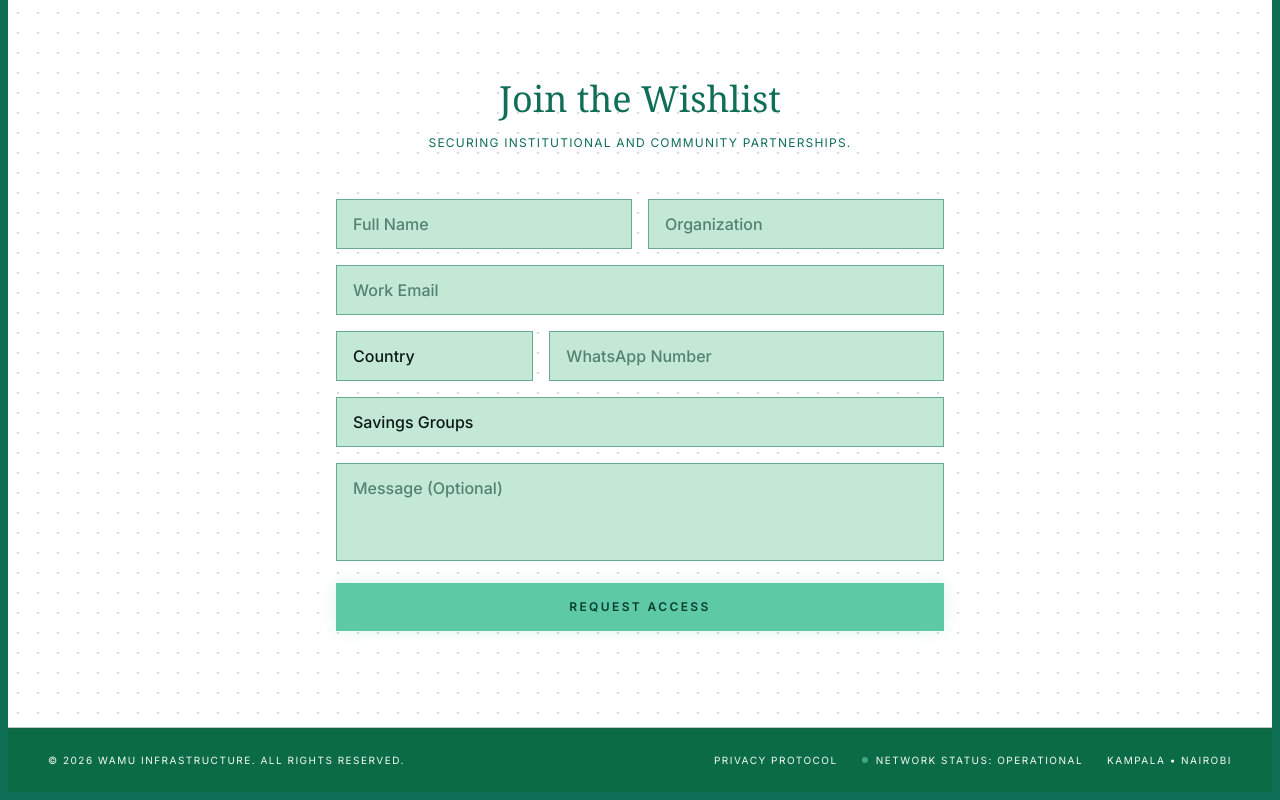
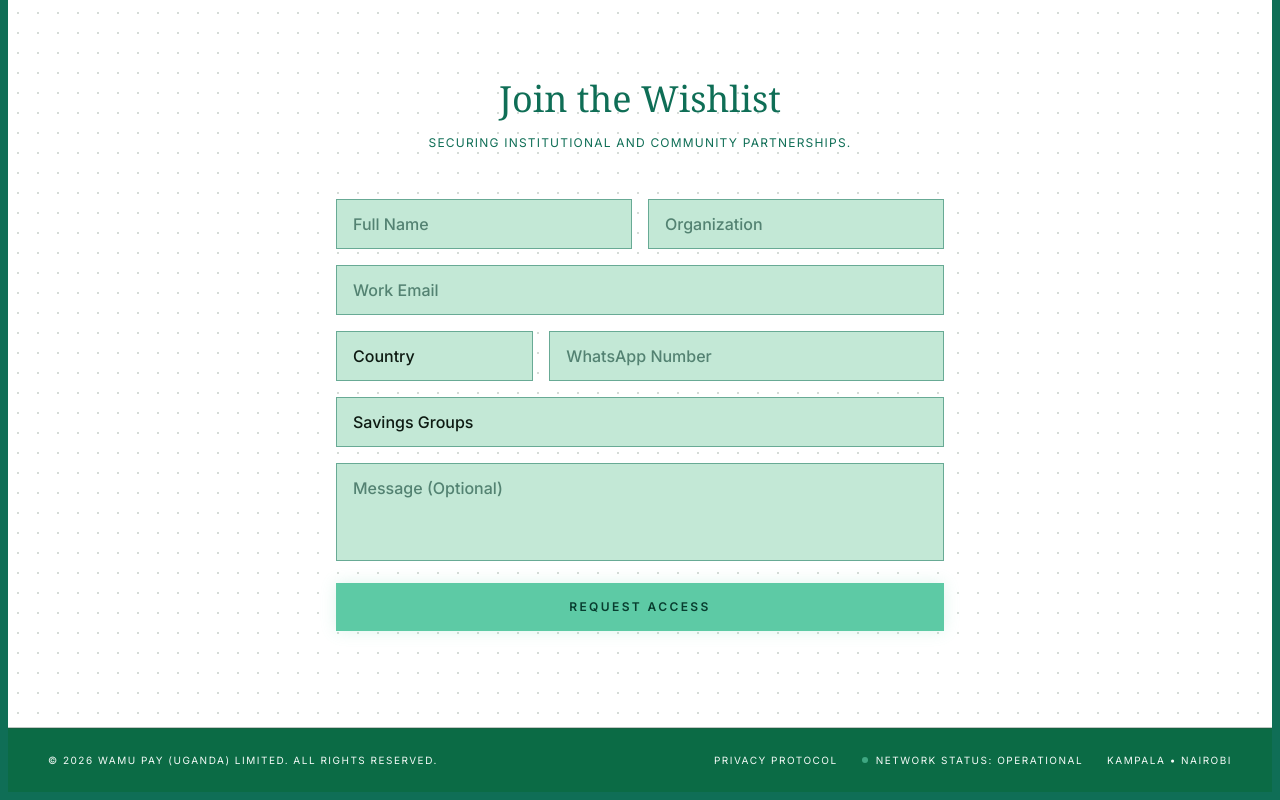
Before and after one commit to Loyoenock/WAMU, a React (Vite) app: page / in a window 1280 px wide. Shown: the part 6476-7276 px from the top of the page. Built offline with nearby package versions, Linux system fonts and the light colour scheme.

Commit message:
chore: update footer legal entity name to WAMU PAY (UGANDA) LIMITED

```diff
--- a/src/components/Footer.tsx
+++ b/src/components/Footer.tsx
@@ -3,7 +3,7 @@
 export function Footer() {
   return (
     <footer className="bg-brand-logo-bg px-10 py-6 border-t border-brand-grove/30 flex flex-col md:flex-row justify-between items-center text-[10px] text-brand-light-1 uppercase tracking-[0.15em] gap-4">
-      <div>&copy; {new Date().getFullYear()} WAMU Infrastructure. All rights reserved.</div>
+      <div>&copy; {new Date().getFullYear()} WAMU PAY (UGANDA) LIMITED. All rights reserved.</div>
       <div className="flex gap-6 flex-wrap justify-center">
         <a id="footer-privacy-link" href="#" className="hover:text-brand-highlight transition-colors focus-visible:outline-none focus-visible:ring-2 focus-visible:ring-brand-highlight rounded-sm px-1 -mx-1">Privacy Protocol</a>
         <span className="text-brand-light-1 flex items-center gap-2"><span className="w-1.5 h-1.5 bg-brand-highlight rounded-full animate-pulse" aria-hidden="true"></span> Network Status: Operational</span>
```
